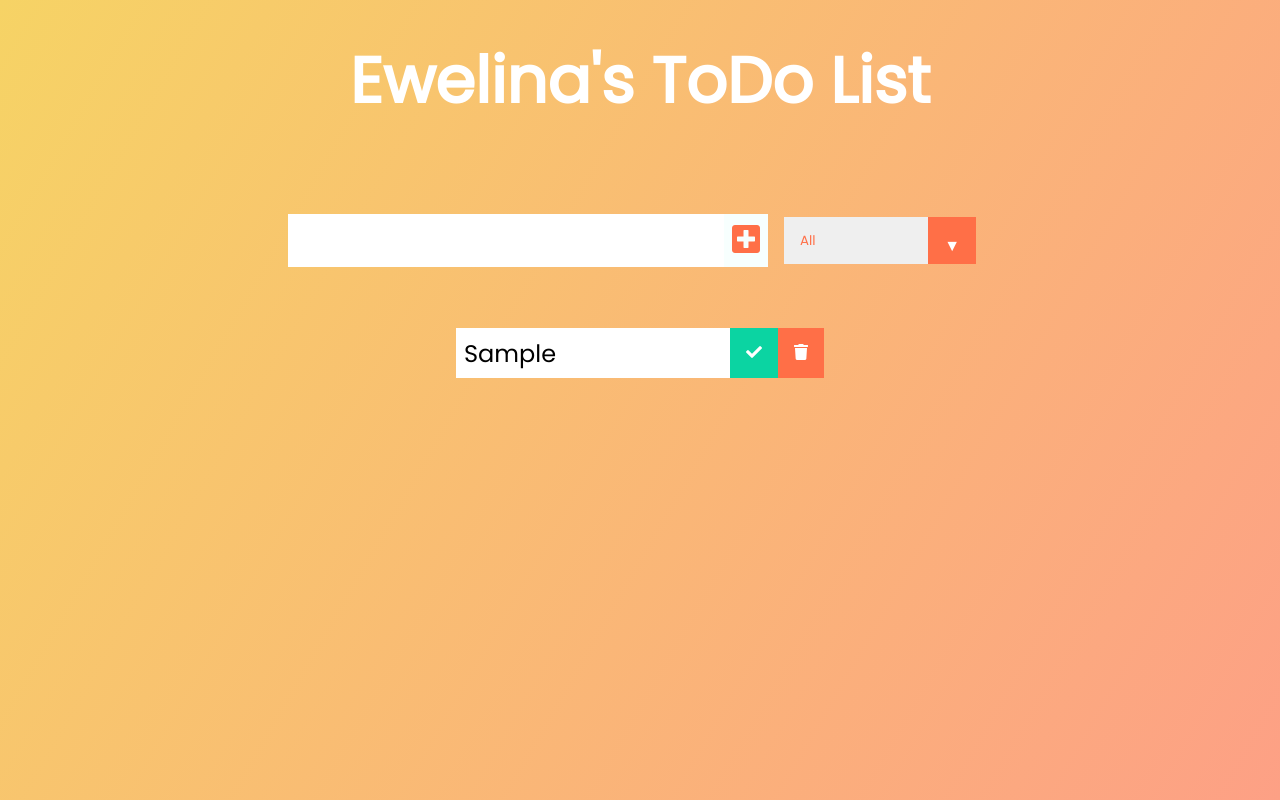
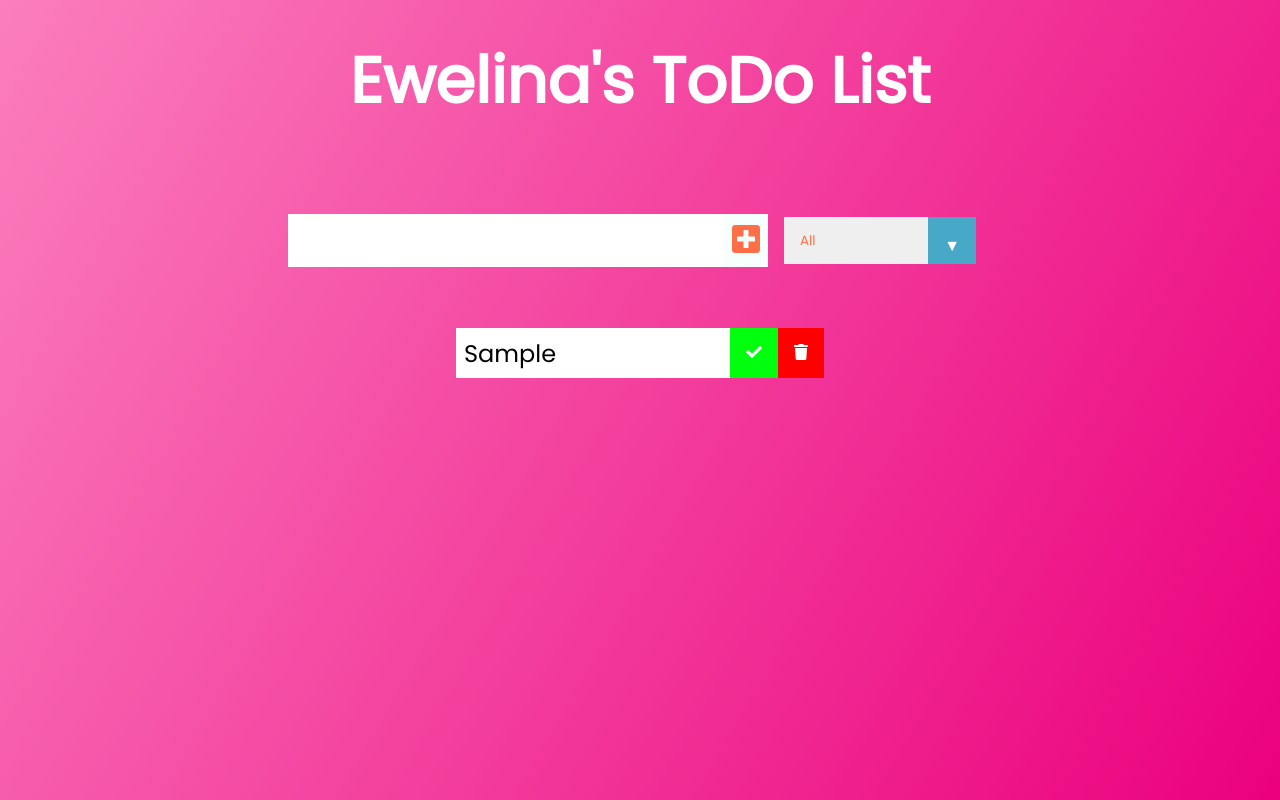
Before and after one commit to EwelinaKulesza/React_Todolist, a React (Create React App) app in the folder todolst/: page / in a window 1280 px wide. Both pictures are taken after typing "Sample" into the empty fields and a click on the button 746 px from the left and 240 px from the top of the page. Built offline with nearby package versions, Linux system fonts and the light colour scheme.

Commit message:
works - final with styles

```diff
--- a/todolst/src/App.css
+++ b/todolst/src/App.css
@@ -4,7 +4,7 @@
   box-sizing: border-box;
 }
 body {
-  background-image: linear-gradient(120deg, #f6d365 0%, #fda085 100%);
+  background-image: linear-gradient(120deg, #fb7ebd 0%, #eb007d 100%);
   color: white;
   font-family: "Poppins", sans-serif;
   min-height: 100vh;
@@ -67,7 +67,7 @@ form button:hover {
 
 .trash-btn,
 .complete-btn {
-  background: #ff6f47;
+  background: #ff0000;
   color: white;
   border: none;
   padding: 1rem;
@@ -75,7 +75,7 @@ form button:hover {
   font-size: 1rem;
 }
 .complete-btn {
-  background: rgb(11, 212, 162);
+  background: rgb(0, 255, 13);
 }
 .todo-item {
   padding: 0rem 0.5rem;
@@ -93,7 +93,7 @@ form button:hover {
 
 .completed {
   text-decoration: line-through;
-  opacity: 0.5;
+  opacity: 0.3;
 }
 
 /*CUSTOM SELECTOR */
@@ -102,7 +102,7 @@ select {
   -moz-appearance: none;
   -ms-appearance: none;
   appearance: none;
-  outline: 0;
+  outline: ;
   box-shadow: none;
   border: 0 !important;
   background-image: none;
@@ -127,7 +127,7 @@ select {
   top: 0;
   right: 0;
   padding: 1rem;
-  background: #ff6f47;
+  background: #47a9c7;
   cursor: pointer;
   pointer-events: none;
 }
```
